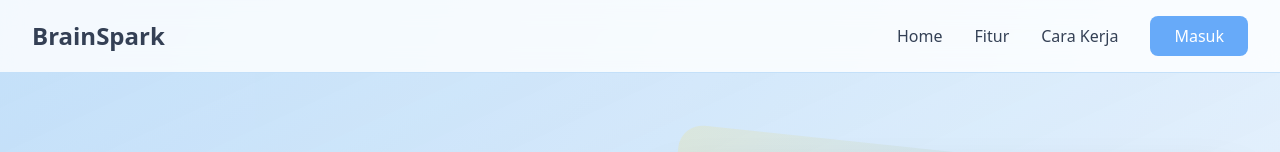
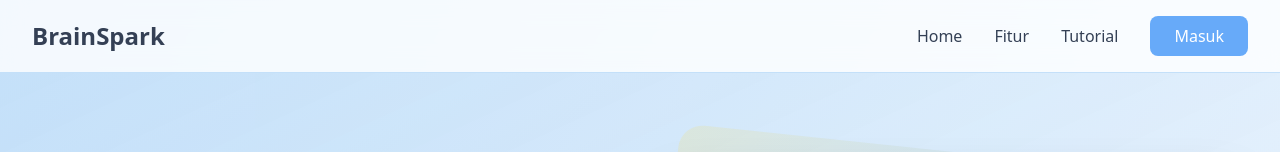
Before and after one commit to IKIII0/BrainSpark, a React (Vite) app in the folder client/: page / in a window 1280 px wide. Shown: the top 152 px of the page. Built offline with nearby package versions, Linux system fonts and the light colour scheme.

Commit message:
update bagian navbar

```diff
--- a/client/src/components/Navbar.jsx
+++ b/client/src/components/Navbar.jsx
@@ -73,14 +73,9 @@ const Navbar = ({ onNavigate }) => {
                 onClick={() => handleNavigation('how-it-works')}
                 className="text-quiz-dark hover:text-quiz-blue transition-all duration-300 hover:scale-105"
               >
-                Cara Kerja
+                Tutorial
               </Link>
-              {/* <button
-                onClick={() => handleNavigation('pricing')}
-                className="text-quiz-dark hover:text-quiz-blue transition-all duration-300 hover:scale-105"
-              >
-                Harga
-              </button> */}
+
 
               {isAuthenticated ? (
                 <div className="flex items-center space-x-4">
@@ -158,13 +153,7 @@ const Navbar = ({ onNavigate }) => {
                 onClick={() => handleNavigation('how-it-works')}
                 className="block w-full text-left text-quiz-dark hover:text-quiz-blue px-3 py-2 transition-all duration-300 hover:bg-quiz-light/30"
               >
-                Cara Kerja
-              </button>
-              <button
-                onClick={() => handleNavigation('pricing')}
-                className="block w-full text-left text-quiz-dark hover:text-quiz-blue px-3 py-2 transition-all duration-300 hover:bg-quiz-light/30"
-              >
-                Harga
+              Tutorial
               </button>
 
               {isAuthenticated ? (
```
